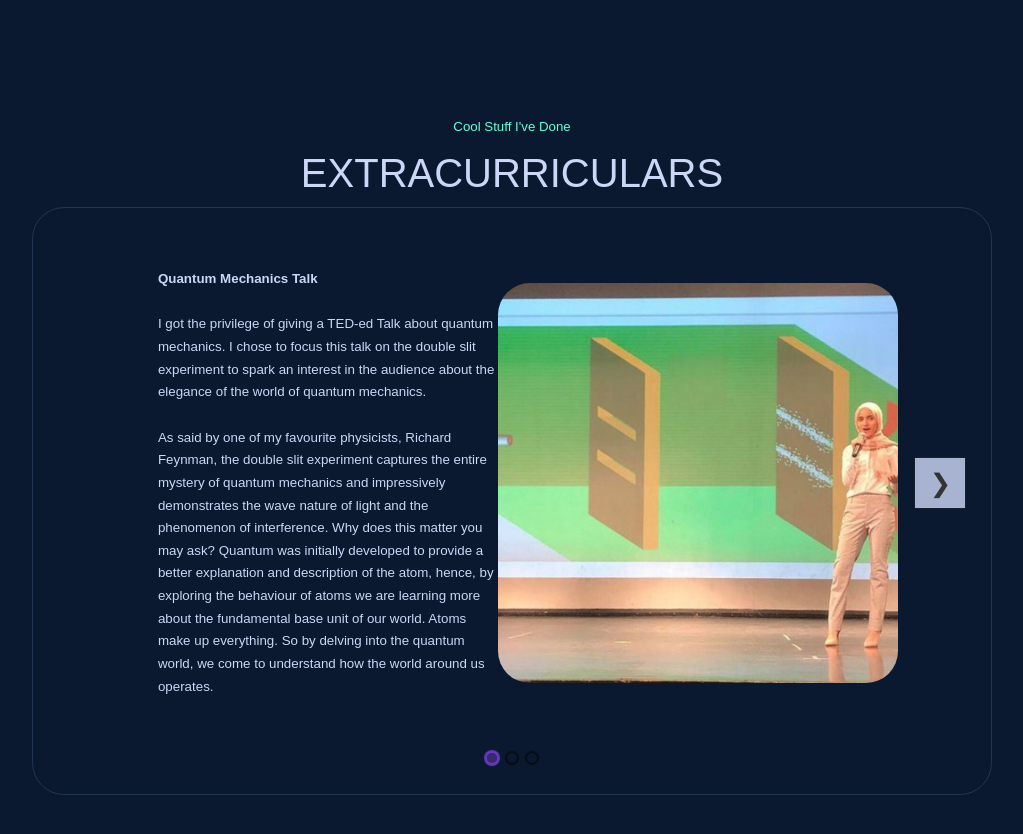
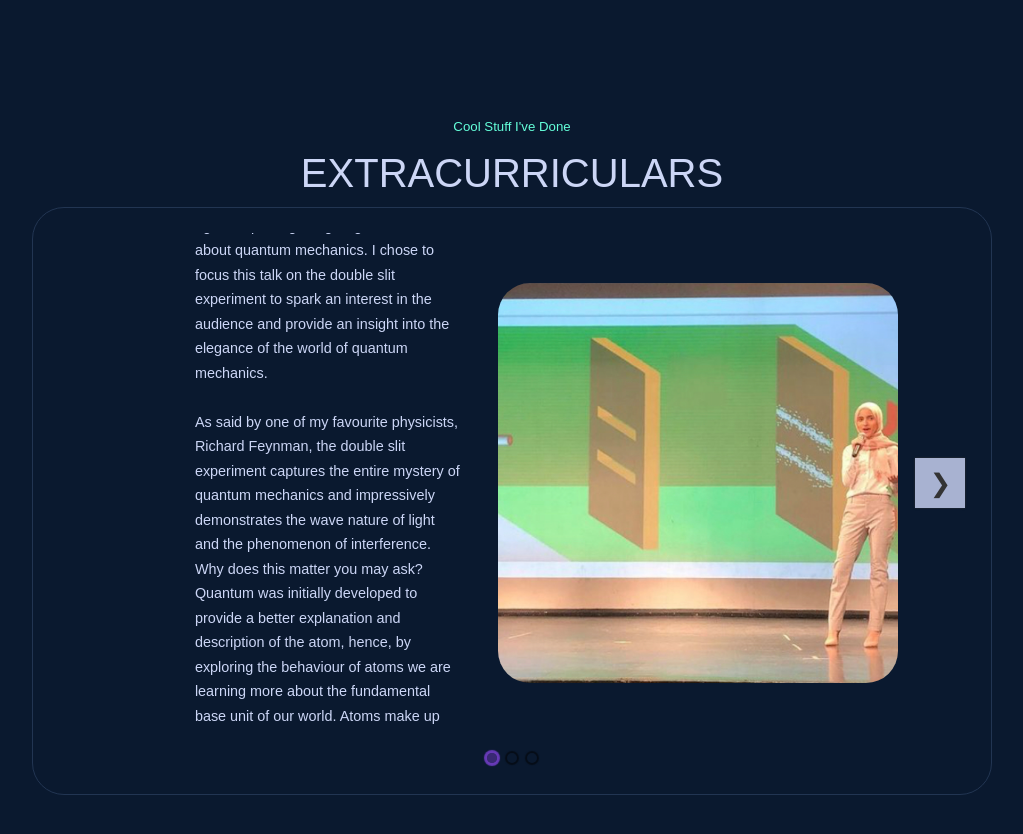
Before and after one commit to raghadasfour-02/personal-portfolio-2.0, a React (Create React App) app: page / in a window 1280 px wide. Shown: the part 1740-2574 px from the top of the page, without its empty margins (128-1151 px from the left). Built offline with nearby package versions, Linux system fonts and the light colour scheme.

Commit message:
Reveal Extracurriculars Section

```diff
--- a/src/components/extracurriculars/ExtracurricularsCarousel.jsx
+++ b/src/components/extracurriculars/ExtracurricularsCarousel.jsx
@@ -18,27 +18,27 @@ function ExtracurricularsCarousel() {
     <div className='carousel_container'>
         <Carousel breakPoints={breakPoints}>
           <Item>
-            <small> <b>Quantum Mechanics Talk</b><br></br> <br></br>
-            I got the privilege of giving a TED-ed Talk about quantum mechanics. I chose to focus this talk on the double slit experiment to spark an interest in the audience  about the elegance of the world of quantum mechanics.
+            <small style={{padding: "5%", fontSize: "0.9rem"}}><b>Quantum Mechanics Talk</b><br></br> <br></br>
+            I got the privilege of giving a TED-ed Talk about quantum mechanics. I chose to focus this talk on the double slit experiment to spark an interest in the audience and provide an insight into the elegance of the world of quantum mechanics.
             <br></br><br></br>As said by one of my favourite physicists, Richard Feynman, the double slit experiment captures the entire mystery of quantum mechanics and impressively demonstrates the wave nature of light and the phenomenon of interference. Why does this matter you may ask? Quantum was initially developed to provide a better explanation and description of the atom, hence, by exploring the behaviour of atoms we are learning more about the fundamental base unit of our world. Atoms make up everything. So by delving into the quantum world, we come to understand how the world around us operates.
             </small>
             <img style={{ width: 400, height: 400, borderRadius: "8%" }} src={quantum_mechanics_talk}></img>
           </Item>
 
           <Item>
-          <small><b>Hosting the Largest Student-run Conference in Canada</b>
+          <small style={{padding: "5%", fontSize: "0.9rem"}}><b>Hosting the Largest Student-run Conference in Canada</b>
             <br></br> <br></br>
-            As the Glenforest STEM president, I got the priveledge of leading a team of bright, hard-working individuals that are looking to spread their &hearts; for STEM. <br></br> <br></br>
+            As the Glenforest STEM president, I got the privilege of leading a team of bright, hard-working individuals that are looking to spread their &hearts; for STEM. <br></br> <br></br>
             In 2018, we held the largest student-run conference in Canada.
-            We hosted the Xplore STEM conference 2018 to encourage and expose students to the educational and career pathways in the STEM fields. The Xplore STEM Conference invited students to explore and develop a love for the Science, Engineering, Technology, and Math (STEM) fields. Featuring a multitude of speakers, workshops, booths, and activities, students will be exposed to the limitless opportunities the STEM fields have to office.
+            We hosted the Xplore STEM conference to encourage and expose students to the educational and career pathways in the STEM fields. The Xplore STEM Conference invited students to explore and develop a love for the Science, Engineering, Technology, and Math (STEM) fields. Featuring a multitude of speakers, workshops, booths, and activities, students will be exposed to the limitless opportunities the STEM fields have to office.
             </small>
             <img style={{ width: 400, height: 400, borderRadius: "8%" }} src={stem_photo}></img>
           </Item>
 
           <Item>
-            <small><b>My Love for the Theatrical Arts</b>
+            <small style={{padding: "5%", fontSize: "0.9rem"}}><b>My Love for the Theatrical Arts</b>
             <br></br> <br></br>
-            Outside of engineering, I’m a thespian at heart. In Spring of 2022, I got the privilege of playing ‘Alia’, a lead role as part of _Castaway_. This initiative was hosted by Engplay, an engineering-run play at the University of Waterloo.
+            Outside of engineering, I’m a thespian at heart. In Spring of 2022, I got the privilege of playing ‘Alia’, a lead role as part of <i>Castaway</i>. This initiative was hosted by Engplay, an engineering-run play at the University of Waterloo.
             </small>
             <img style={{ width: 400, height: 400, borderRadius: "8%" }} src={thespain}></img>
           </Item>
```
